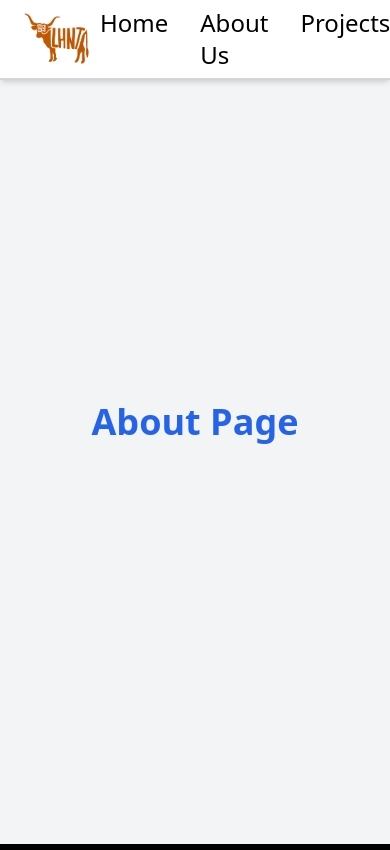
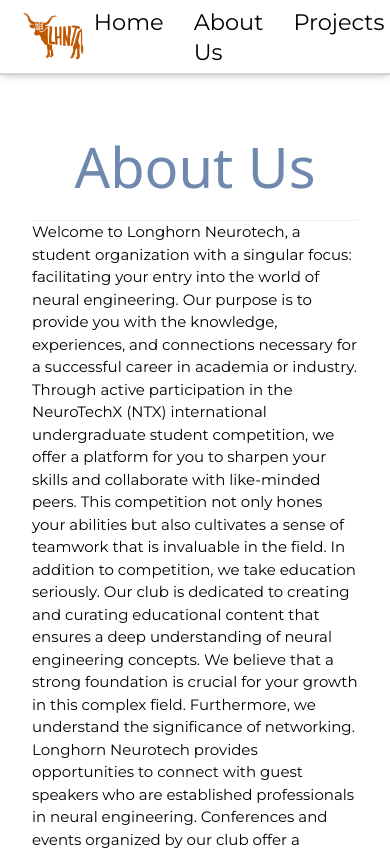
Before and after one commit to sraghauv/Website-Design, a React (Vite) app: page /about in a window 390 px wide. Shown: the top 850 px of the page. Built offline with nearby package versions, Linux system fonts and the light colour scheme.

Commit message:
about section

```diff
--- a/index.html
+++ b/index.html
@@ -5,6 +5,9 @@
     <link rel="icon" type="image/png" href="/Picture2.png" />
     <meta name="viewport" content="width=device-width, initial-scale=5.0" />
     <title>Longhorn Neurotech</title>
+  <link rel="stylesheet" href="https://www.w3schools.com/w3css/4/w3.css">
+  <link rel="stylesheet" href="https://fonts.googleapis.com/css?family=Montserrat">
+  <link rel="stylesheet" href="https://cdnjs.cloudflare.com/ajax/libs/font-awesome/4.7.0/css/font-awesome.min.css">
   </head>
   <body>
     <div id="root"></div>
--- /dev/null
+++ b/src/components/About/About.jsx
@@ -0,0 +1,16 @@
+import React from "react";
+import AboutInfo from "./AboutInfo"
+import OfficerSection from "./OfficerSection"
+import SponsorsWidget from "../SponsorWidget";
+
+const About = () => {
+  return (
+    <div>
+      <AboutInfo />
+      <OfficerSection />
+      <SponsorsWidget />
+    </div>
+  );
+};
+
+export default About;
--- /dev/null
+++ b/src/components/About/AboutInfo.css
@@ -0,0 +1,118 @@
+/* Base styles */
+body {
+  margin: 0;
+  padding-top: 80px;
+  font-family: 'Montserrat', sans-serif;
+}
+
+/* About Section Styles */
+#about h3 {
+    font-size: 56px;
+    background: transparent;
+    vertical-align: baseline;
+    line-height: normal;
+    text-align: center;
+    color: #6f88ae;
+  }
+
+  #about {
+    max-width: 1200px; /* Restricts the width */
+    margin: 0 auto; /* Centers the div */
+    padding: 32px; /* Adds internal space */
+  }
+
+  /* Footer Styles */
+  .footer {
+    background-color: black;
+    color: white;
+    padding: 2rem;
+    width: 100%;
+    position: relative;
+    margin-top: 4rem;
+  }
+
+  .footer-content {
+    display: flex;
+    justify-content: space-between;
+    align-items: center;
+    max-width: 1200px;
+    margin: 0 auto;
+    padding: 0 20px;
+  }
+
+  .footer-section {
+    text-align: center;
+    flex: 1;
+  }
+
+  .footer a {
+    color: white;
+    text-decoration: none;
+  }
+
+  .partners-section {
+    text-align: center;
+    padding: 20px;
+    border-top: 1px solid #333;
+    margin-top: 2rem;
+  }
+
+  .partners-grid {
+    display: flex;
+    justify-content: space-around;
+    align-items: center;
+    max-width: 1200px;
+    margin: 0 auto;
+    padding: 20px;
+  }
+
+  .partner-logo {
+    max-width: 200px;
+    height: auto;
+    margin: 0 20px;
+  }
+
+  /* Responsive Design */
+  @media (max-width: 768px) {
+    .nav-links {
+      display: none;
+    }
+
+    .mobile-menu {
+      display: block;
+    }
+
+    .half {
+      width: 100%;
+      padding: 0 10px;
+    }
+
+    .row-padding {
+      margin: 0;
+      flex-direction: column;
+    }
+
+    .w3-container {
+      padding: 32px 24px;
+    }
+
+    #officers {
+      padding: 0 24px;
+    }
+
+    .partners-grid {
+      flex-direction: column;
+    }
+
+    .partner-logo {
+      margin: 20px 0;
+    }
+
+    .pfp-circle {
+      margin: 0 auto 20px;
+    }
+
+    .card {
+      text-align: center;
+    }
+  }
--- /dev/null
+++ b/src/components/About/AboutInfo.jsx
@@ -0,0 +1,19 @@
+import React from "react";
+import "./AboutInfo.css"
+
+const AboutInfo = () => {
+  return (
+    <div className="w3-container w3-padding-32 text" id="about">
+        <h3 className="w3-border-bottom w3-border-light-grey w3-padding-16">About Us</h3>
+        <p>
+          Welcome to Longhorn Neurotech, a student organization with a singular focus: facilitating your entry into the world of neural engineering. Our purpose is to provide you with the knowledge, experiences, and connections necessary for a successful career in academia or industry.
+          Through active participation in the NeuroTechX (NTX) international undergraduate student competition, we offer a platform for you to sharpen your skills and collaborate with like-minded peers. This competition not only hones your abilities but also cultivates a sense of teamwork that is invaluable in the field.
+          In addition to competition, we take education seriously. Our club is dedicated to creating and curating educational content that ensures a deep understanding of neural engineering concepts. We believe that a strong foundation is crucial for your growth in this complex field.
+          Furthermore, we understand the significance of networking. Longhorn Neurotech provides opportunities to connect with guest speakers who are established professionals in neural engineering. Conferences and events organized by our club offer a chance to broaden your perspectives and create connections that may shape your future.
+          In essence, Longhorn Neurotech is your stepping stone into the neural engineering domain. We invite you to join us in this journey of learning, collaborating, and networking, as we equip you with the tools to thrive in the exciting realm of neural engineering.
+        </p>
+    </div>
+  );
+};
+
+export default AboutInfo;
--- a/src/components/index.js
+++ b/src/components/index.js
@@ -1,5 +1,5 @@
 import Navbar from "./Navbar";
-import About from "./About";
+import About from "./About/About";
 import Contact from "./Contact";
 import Home from "./Home";
 import Projects from "./Projects";
```
